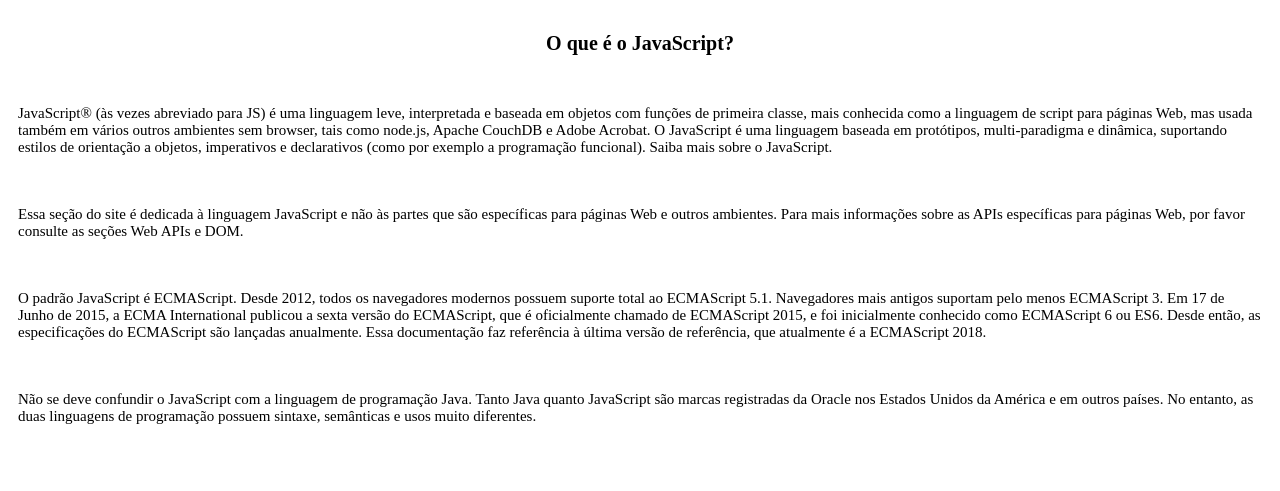
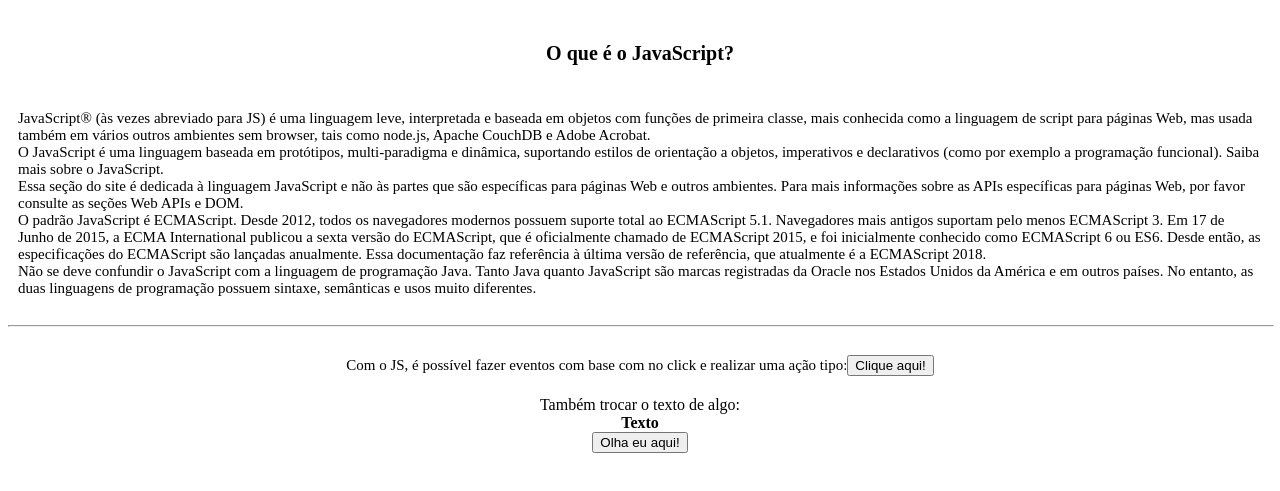
Before and after one commit to felipepellizzon/js-frontend, a plain HTML site: page index.html in a window 1280 px wide. Shown: the part 115-606 px from the top of the page. Drawn offline with Linux system fonts and the light colour scheme.

Commit message:
add something

```diff
--- a/index.html
+++ b/index.html
@@ -7,7 +7,7 @@
     <title>Exemplo</title>
     <meta name="viewport" content="width=device-width, initial-scale=1" />
     <link rel="stylesheet" type="text/css" media="screen" href="styles.css" />
-    <script src="script.js"></script>
+    <script src="index.js"></script>
 </head>
 
 <body>
@@ -15,25 +15,49 @@
         <h1 class="title">Bem vindo a um exemplo de JS.</h1>
 
         <h3 class="sub-title">O que é o JavaScript?</h3>
-        <p>JavaScript® (às vezes abreviado para JS) é uma linguagem leve, interpretada e baseada em
-            objetos com funções de primeira classe, mais conhecida como a linguagem de script para páginas Web, mas
-            usada também em vários outros ambientes sem browser, tais como node.js, Apache CouchDB e Adobe Acrobat. O
-            JavaScript é uma linguagem baseada em protótipos, multi-paradigma e dinâmica, suportando estilos de
-            orientação a objetos, imperativos e declarativos (como por exemplo a programação funcional). Saiba mais
-            sobre o JavaScript.</p>
-        <p>Essa seção do site é dedicada à linguagem JavaScript e não às partes que são específicas para páginas Web e
-            outros ambientes. Para mais informações sobre as APIs específicas para páginas Web, por favor consulte as
-            seções Web APIs e DOM.</p>
-        <p>O padrão JavaScript é ECMAScript. Desde 2012, todos os navegadores modernos possuem suporte total ao
-            ECMAScript 5.1. Navegadores mais antigos suportam pelo menos ECMAScript 3. Em 17 de Junho de 2015, a ECMA
-            International publicou a sexta versão do ECMAScript, que é oficialmente chamado de ECMAScript 2015, e foi
-            inicialmente conhecido como ECMAScript 6 ou ES6. Desde então, as especificações do ECMAScript são lançadas
-            anualmente. Essa documentação faz referência à última versão de referência, que atualmente é a ECMAScript
-            2018.</p>
-        <p>Não se deve confundir o JavaScript com a linguagem de programação Java. Tanto Java quanto JavaScript são
-            marcas registradas da Oracle nos Estados Unidos da América e em outros países. No entanto, as duas
-            linguagens de programação possuem sintaxe, semânticas e usos muito diferentes.</p>
 
+        <div class="context">
+            <span>
+                JavaScript® (às vezes abreviado para JS) é uma linguagem leve, interpretada e baseada em
+                objetos com funções de primeira classe, mais conhecida como a linguagem de script para páginas Web, mas
+                usada também em vários outros ambientes sem browser, tais como node.js, Apache CouchDB e Adobe
+                Acrobat.<br>
+                O JavaScript é uma linguagem baseada em protótipos, multi-paradigma e dinâmica, suportando estilos de
+                orientação a objetos, imperativos e declarativos (como por exemplo a programação funcional). Saiba mais
+                sobre o JavaScript.<br>
+                Essa seção do site é dedicada à linguagem JavaScript e não às partes que são específicas para páginas
+                Web
+                e
+                outros ambientes. Para mais informações sobre as APIs específicas para páginas Web, por favor consulte
+                as
+                seções Web APIs e DOM.<br>
+
+                O padrão JavaScript é ECMAScript. Desde 2012, todos os navegadores modernos possuem suporte total ao
+                ECMAScript 5.1. Navegadores mais antigos suportam pelo menos ECMAScript 3. Em 17 de Junho de 2015, a
+                ECMA
+                International publicou a sexta versão do ECMAScript, que é oficialmente chamado de ECMAScript 2015, e
+                foi
+                inicialmente conhecido como ECMAScript 6 ou ES6. Desde então, as especificações do ECMAScript são
+                lançadas
+                anualmente. Essa documentação faz referência à última versão de referência, que atualmente é a
+                ECMAScript
+                2018.<br>
+
+                Não se deve confundir o JavaScript com a linguagem de programação Java. Tanto Java quanto JavaScript
+                são
+                marcas registradas da Oracle nos Estados Unidos da América e em outros países. No entanto, as duas
+                linguagens de programação possuem sintaxe, semânticas e usos muito diferentes.</span>
+        </div>
+        <hr style="color: black;" class="full-width">
+        <div class="context">
+            <span> Com o JS, é possível fazer eventos com base com no click e realizar uma ação tipo:</span>
+            <button onclick="clickFunction()">Clique aqui!</button>
+        </div>
+        <div class="toggle-text">
+            <span>Também trocar o texto de algo:</span>
+            <span id="texto">Texto</span>
+            <button onclick="changeText()">Olha eu aqui!</button>
+        </div>
     </div>
 </body>
 
--- /dev/null
+++ b/index.js
@@ -0,0 +1,18 @@
+function clickFunction() {
+  let name = "caboclo";
+  window.alert(`Você clicou aqui, ${name} !`);
+}
+
+function changeText() {
+  let text = "é nozes!";
+  let oldText = "Texto";
+  let span = document.getElementById("texto");
+
+  if (span.innerText == "Texto") {
+    return (span.innerText = text);
+  }
+
+  if (span.innerText == "é nozes!") {
+    return (span.innerText = oldText);
+  }
+}
--- a/styles.css
+++ b/styles.css
@@ -1,5 +1,12 @@
 .full-width {
   width: 100%;
+}
+
+h1,
+h3,
+span {
+  margin: 0;
+  padding: 0;
 }
 
 .main {
@@ -7,6 +14,7 @@
   flex-direction: column;
   justify-content: center;
   align-items: center;
+  gap: 10px;
 }
 
 .title {
@@ -21,7 +29,21 @@
   margin: 5px;
 }
 
-p {
+.context {
   font-size: 15px;
   padding: 10px;
+  display: flex;
+  justify-content: center;
+  align-items: center;
 }
+
+.toggle-text {
+  display: flex;
+  flex-direction: column;
+  justify-content: center;
+  align-items: center;
+}
+
+#texto {
+  font-weight: bold;
+}
```
Also changed, not shown: script.js (deleted).
